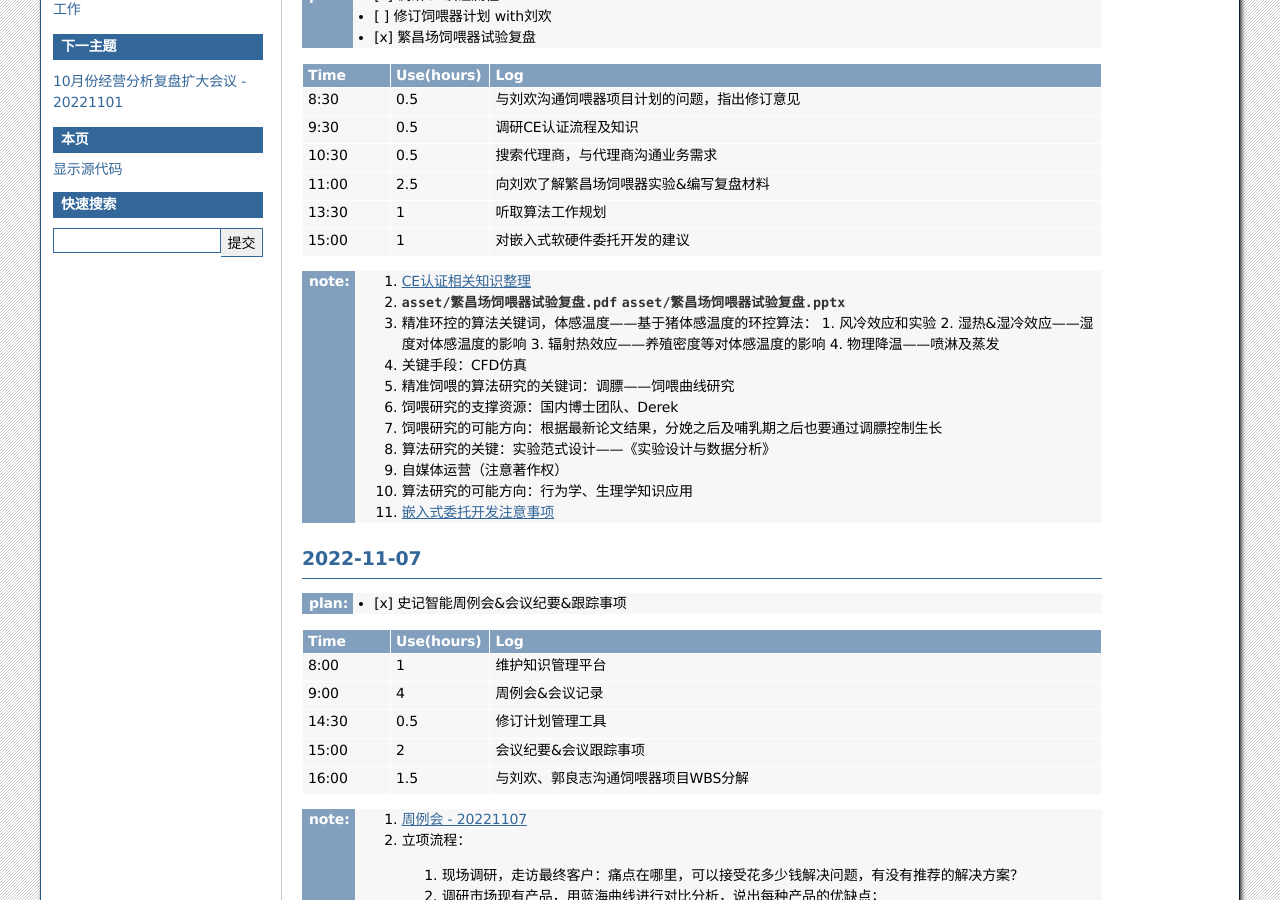
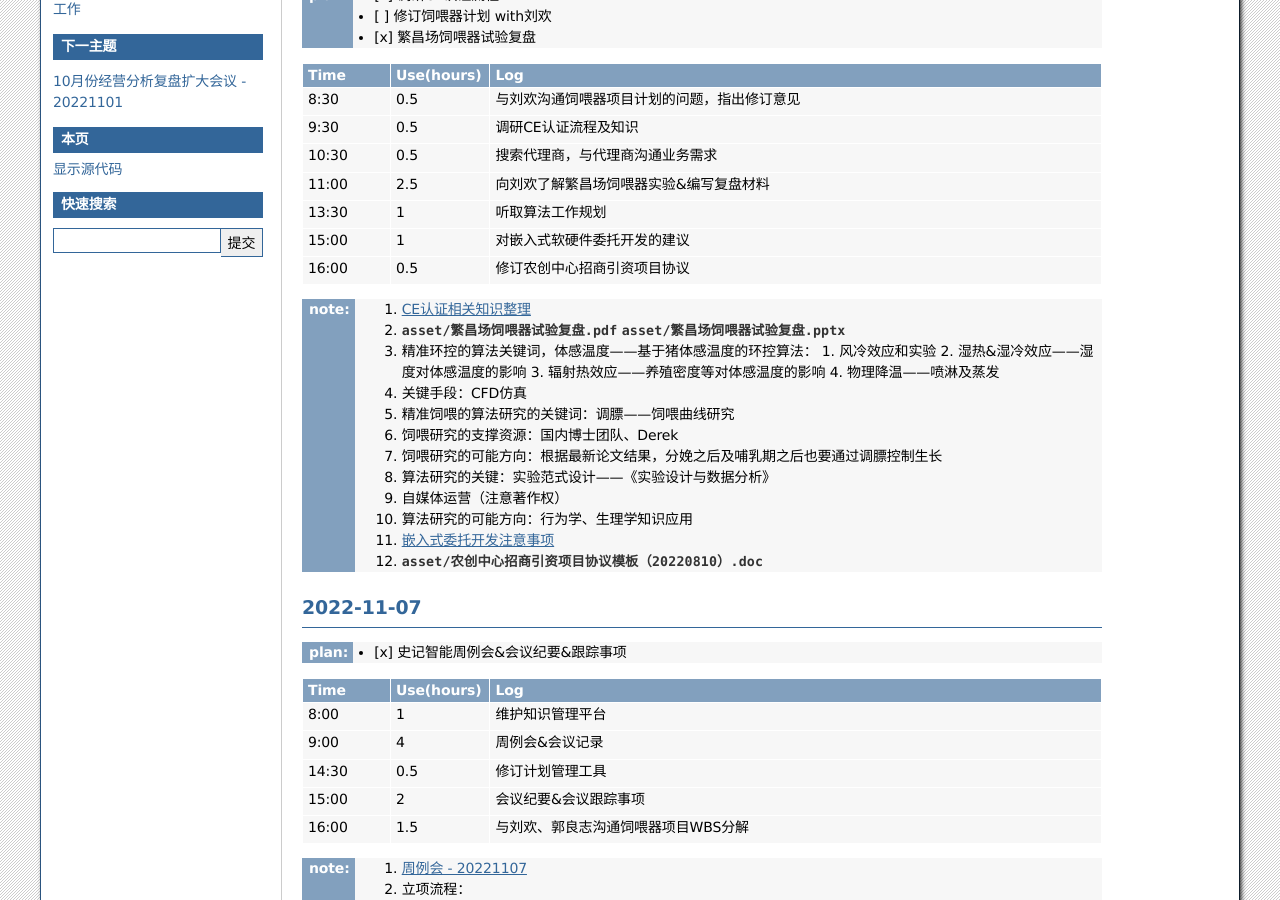
Before and after one commit to cruiurc/cruiurc.github.io, a Sphinx documentation site: the page built from source/work/sj/sj.rst, in a window 1280 px wide and 900 px high, scrolled down 409 px. Built offline with Sphinx 7.4.7, drawn with Linux system fonts in a browser that asks for light colours.

Commit message:
20221108 work

```diff
--- a/source/work/sj/sj.rst
+++ b/source/work/sj/sj.rst
@@ -28,6 +28,7 @@ TODO
    11:00, 2.5, 向刘欢了解繁昌场饲喂器实验&编写复盘材料
    13:30, 1, 听取算法工作规划
    15:00, 1, 对嵌入式软硬件委托开发的建议
+   16:00, 0.5, 修订农创中心招商引资项目协议
 
 :note:
    1. :doc:`/work/sj/topic/CE认证`
@@ -45,6 +46,7 @@ TODO
    9. 自媒体运营（注意著作权）
    10. 算法研究的可能方向：行为学、生理学知识应用
    11. :doc:`/work/sj/topic/饲喂器嵌入式开发委外合作注意事项-20221108`
+   12. :download:`asset/农创中心招商引资项目协议模板（20220810）.doc`
 
 2022-11-07
 -----------
```
Also changed, not shown: 1 other file.
